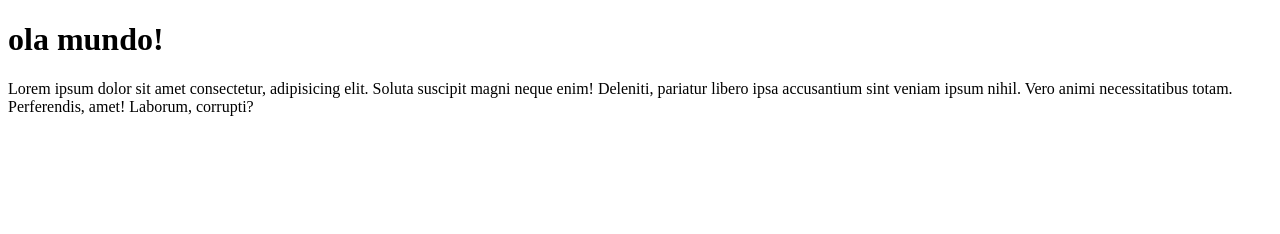
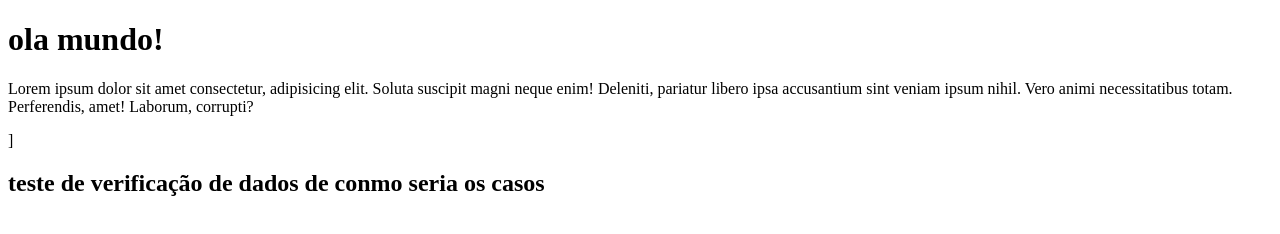
Before and after one commit to Maqto/teste, a plain HTML site: page site-eexemplo/index.html in a window 1280 px wide. Drawn offline with Linux system fonts and the light colour scheme.

Commit message:
alteraçao

```diff
--- a/site-eexemplo/index.html
+++ b/site-eexemplo/index.html
@@ -8,6 +8,7 @@
 </head>
 <body>
     <h1> ola mundo!</h1>
-    <p>Lorem ipsum dolor sit amet consectetur, adipisicing elit. Soluta suscipit magni neque enim! Deleniti, pariatur libero ipsa accusantium sint veniam ipsum nihil. Vero animi necessitatibus totam. Perferendis, amet! Laborum, corrupti? <p>
+    <p>Lorem ipsum dolor sit amet consectetur, adipisicing elit. Soluta suscipit magni neque enim! Deleniti, pariatur libero ipsa accusantium sint veniam ipsum nihil. Vero animi necessitatibus totam. Perferendis, amet! Laborum, corrupti? <p>]
+    <h2> teste de verificação de dados de conmo seria os casos</h2>
 </body>
 </html>
```
